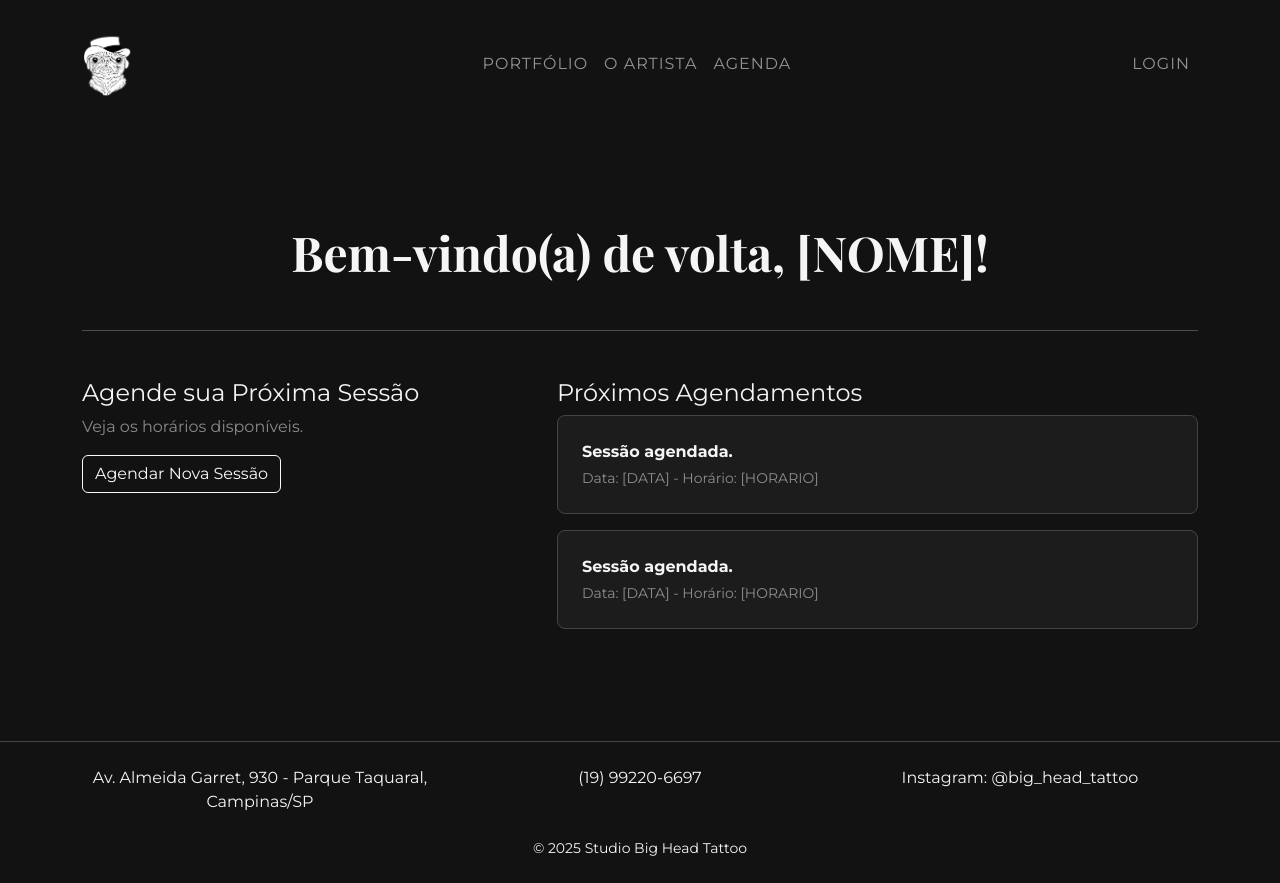
After one commit to ThabataRicci/pti-bigheadtattoo, a PHP site: page /dashboard-cliente.php in a window 1280 px wide. The commit adds this page. Run offline with PHP 8.4, Linux system fonts and the light colour scheme.

Commit message:
Atualização 16.09.2025

```diff
--- a/agenda.php
+++ b/agenda.php
@@ -1,4 +1,5 @@
 <?php
+    session_start();
     $titulo_pagina = "Agenda";
     include 'includes/header.php';
 ?>
--- a/artista.php
+++ b/artista.php
@@ -1,4 +1,5 @@
 <?php
+    session_start();
     $titulo_pagina = "O Artista";
     include 'includes/header.php';
 ?>
--- a/cadastro.php
+++ b/cadastro.php
@@ -1,4 +1,5 @@
 <?php
+    session_start();
     $titulo_pagina = "Cadastro";
     include 'includes/header.php';
 ?>
--- a/css/style.css
+++ b/css/style.css
@@ -178,8 +178,8 @@ footer {
 
 .calendario-grid {
     display: grid;
-    grid-template-columns: repeat(7, 1fr); /* Cria 7 colunas de tamanho igual */
-    gap: 5px; /* Espaço entre os dias */
+    grid-template-columns: repeat(7, 1fr);
+    gap: 5px;
 }
 
 .dia, .dia-semana {
@@ -224,3 +224,48 @@ footer {
     border-color: #fff;
     transform: scale(1.05);
 }
+
+/* 13 - ESTILOS DA DASHBOARD DO CLIENTE */
+.submenu-cliente {
+    background-color: #1c1c1c;
+    padding: 0.5rem 0;
+    border-bottom: 1px solid #444;
+}
+
+.submenu-cliente a {
+    color: #c0c0c0;
+    text-decoration: none;
+    padding: 0.5rem 1rem;
+    font-size: 0.9rem;
+    text-transform: uppercase;
+    letter-spacing: 1px;
+}
+
+.submenu-cliente a:hover {
+    color: #fff;
+}
+
+.card-resumo {
+    background-color: #1c1c1c;
+    border: 1px solid #444;
+    border-radius: 8px;
+    padding: 1.5rem;
+    margin-bottom: 1rem;
+}
+
+/* 14 - ESTILOS DA BARRA DE USUÁRIO (LOGADO) */
+.barra-usuario {
+    background-color: #000;
+    padding: 0.25rem 0;
+    font-size: 0.8rem;
+}
+
+.barra-usuario a {
+    color: #c0c0c0;
+    text-decoration: none;
+    margin-left: 1rem;
+}
+
+.barra-usuario a:hover {
+    color: #fff;
+}
--- /dev/null
+++ b/dashboard-cliente.php
@@ -0,0 +1,39 @@
+<?php
+    session_start();
+    $titulo_pagina = "Meu Painel";
+    include 'includes/header.php';
+?>
+
+<main>
+    <div class="container my-5 py-5">
+        <div class="text-center">
+            <h2 class="display-5">Bem-vindo(a) de volta, [NOME]!</h2>
+        </div>
+
+        <hr class="my-5">
+
+        <div class="row">
+            <div class="col-md-5 mb-4">
+                <h4>Agende sua Próxima Sessão</h4>
+                <p class="text-white-50">Veja os horários disponíveis.</p>
+                <a href="agenda.php" class="btn btn-outline-light">Agendar Nova Sessão</a>
+            </div>
+
+            <div class="col-md-7">
+                <h4>Próximos Agendamentos</h4>
+                <div class="card-resumo">
+                    <p class="mb-1"><strong>Sessão agendada.</strong></p>
+                    <p class="text-white-50 small mb-0">Data: [DATA] - Horário: [HORARIO]</p>
+                </div>
+                <div class="card-resumo">
+                    <p class="mb-1"><strong>Sessão agendada.</strong></p>
+                    <p class="text-white-50 small mb-0">Data: [DATA] - Horário: [HORARIO]</p>
+                </div>
+            </div>
+        </div>
+    </div>
+</main>
+
+<?php
+    include 'includes/footer.php';
+?>
--- a/includes/header.php
+++ b/includes/header.php
@@ -12,6 +12,18 @@
 </head>
 <body>
 
+<?php
+// VERIFICA SE O USUÁRIO ESTÁ LOGADO
+if (isset($_SESSION['cliente_id'])):
+?>
+    <div class="barra-usuario">
+        <div class="container d-flex justify-content-end">
+            <a href="dashboard-cliente.php">[NOME CLIENTE]</a>
+            <a href="#">Sair</a>
+        </div>
+    </div>
+<?php endif; ?>
+
 <header class="p-3">
     <nav class="navbar navbar-expand-lg navbar-dark">
         <div class="container">
@@ -21,24 +33,32 @@
             <button class="navbar-toggler" type="button" data-bs-toggle="collapse" data-bs-target="#menuPrincipal">
                 <span class="navbar-toggler-icon"></span>
             </button>
-                <div class="collapse navbar-collapse" id="menuPrincipal">
+            <div class="collapse navbar-collapse" id="#menuPrincipal">
                 <ul class="navbar-nav w-100 justify-content-center">
-                        <li class="nav-item">
-                            <a class="nav-link" href="portfolio.php">Portfólio</a>
-                        </li>
-                        <li class="nav-item">
-                            <a class="nav-link" href="artista.php">O Artista</a>
-                        </li>
-                        <li class="nav-item">
-                            <a class="nav-link" href="agenda.php">Agenda</a>
-                        </li>
+                    <li class="nav-item"><a class="nav-link" href="portfolio.php">Portfólio</a></li>
+                    <li class="nav-item"><a class="nav-link" href="artista.php">O Artista</a></li>
+                    <li class="nav-item"><a class="nav-link" href="agenda.php">Agenda</a></li>
                 </ul>
                 <ul class="navbar-nav ms-auto">
+                    <?php
+                    // VERIFICA SE O USUÁRIO NÃO ESTÁ LOGADO
+                    if (!isset($_SESSION['cliente_id'])):
+                    ?>
                         <li class="nav-item">
                             <a class="nav-link" href="login.php">Login</a>
                         </li>
+                    <?php endif; ?>
                 </ul>
             </div>
         </div>
     </nav>
 </header>
+
+<?php if (isset($_SESSION['cliente_id'])): ?>
+    <div class="submenu-cliente">
+        <div class="container d-flex justify-content-center">
+            <a href="dashboard-cliente.php">Painel Inicial</a>
+            <a href="agendamentos-cliente.php">Agendamentos</a>
+        </div>
+    </div>
+<?php endif; ?>
--- a/login.php
+++ b/login.php
@@ -1,4 +1,5 @@
 <?php
+    session_start();
     $titulo_pagina = "Login";
     include 'includes/header.php';
 ?>
--- a/portfolio.php
+++ b/portfolio.php
@@ -1,4 +1,5 @@
 <?php
+    session_start();
     $titulo_pagina = "Portfólio";
     include 'includes/header.php';
 ?>
--- a/recuperar-senha.php
+++ b/recuperar-senha.php
@@ -1,4 +1,5 @@
 <?php
+    session_start();
     $titulo_pagina = "Recuperar Senha";
     include 'includes/header.php';
 ?>
--- a/redefinir-senha.php
+++ b/redefinir-senha.php
@@ -1,4 +1,5 @@
 <?php
+    session_start();
     $titulo_pagina = "Redefinir Senha";
     include 'includes/header.php';
 ?>
```
Also changed, not shown: index.php (+27 -12 lines). Lines whose indentation alone changed are shown as unchanged.
